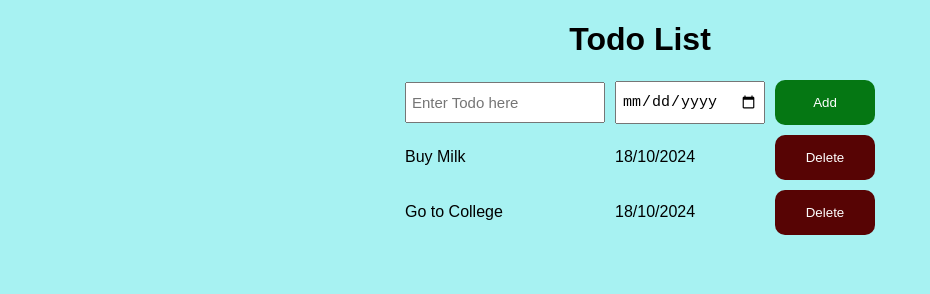
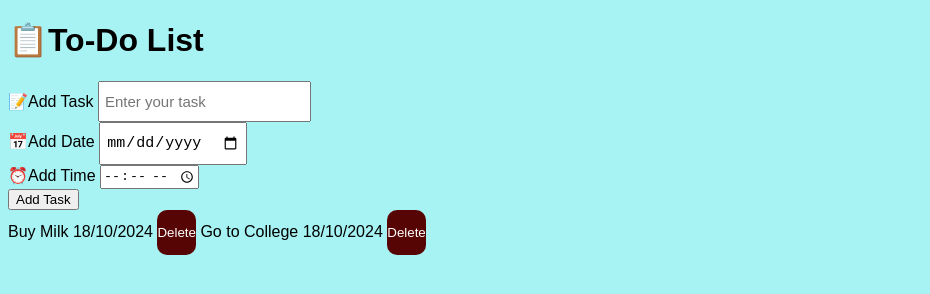
Before and after one commit to Adityaraj1904/Todo-List, a plain HTML site: page index.html in a window 1280 px wide. Shown: the whole page, without its empty margins (0-930 px from the left). Drawn offline with Linux system fonts and the light colour scheme.

Commit message:
Update index.html

```diff
--- a/index.html
+++ b/index.html
@@ -1,19 +1,34 @@
 <!DOCTYPE html>
 <html lang="en">
 <head>
+  <meta charset="UTF-8">
+  <meta name="viewport" content="width=device-width, initial-scale=1">
+  <title>To-Do List</title>
   <link rel="stylesheet" href="style.css">
-  <title>Todo List</title>
 </head>
 <body>
-  <h1 id="main-heading">Todo List</h1>
+  <div class="container">
+    <h1>📋To-Do List</h1>
+    <div class="input-section">
+      <div class="input-group">
+        <label for="todo-input">📝Add Task</label>
+        <input id="todo-input" type="text" placeholder="Enter your task">
+      </div>
+      <div class="input-group">
+        <label for="todo-date">📅Add Date</label>
+        <input id="todo-date" type="date">
+      </div>
+      <div class="input-group">
+        <label for="todo-time">⏰Add Time</label>
+        <input id="todo-time" type="time">
+      </div>
+      <button class="btn-add" onclick="addTodo()">Add Task</button>
+    </div>
 
-  <div class="grid-container">
-    <input id="todo-input" type="text" placeholder="Enter Todo here">
-    <input id="todo-date" type="date">
-    <button class='btn-todo' onclick="addTodo();">Add</button>
+    <div class="todo-container" id="todo-container">
+      <!-- Tasks will appear here -->
+    </div>
   </div>
-
-  <div class="todo-container grid-container"></div>
 
   <script src="script.js"></script>
 </body>
```
